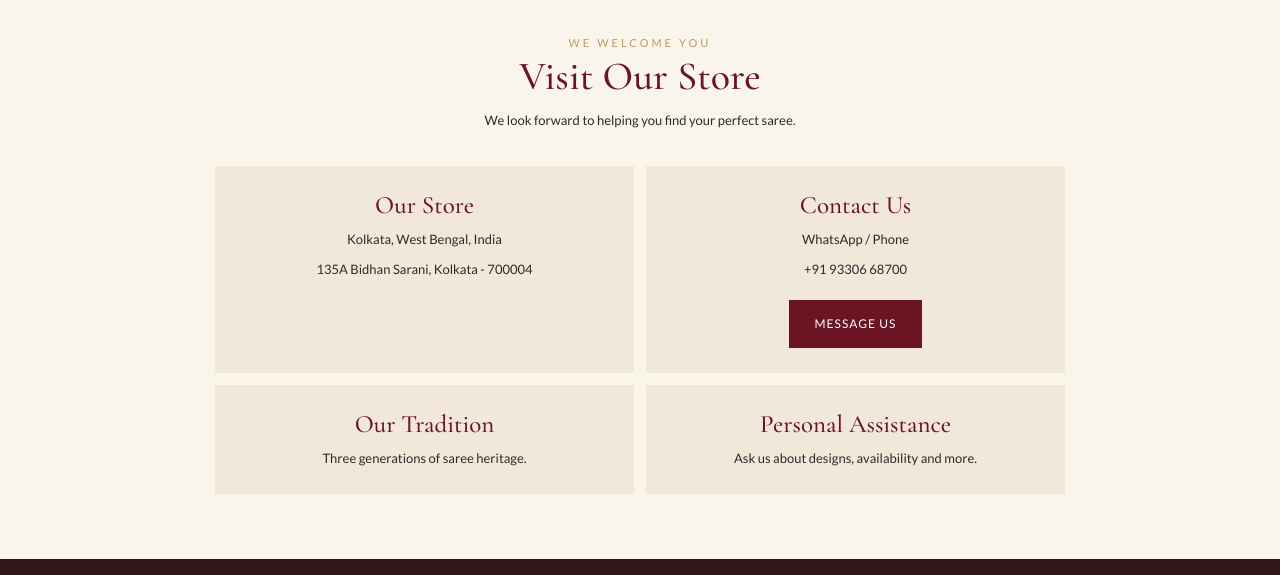
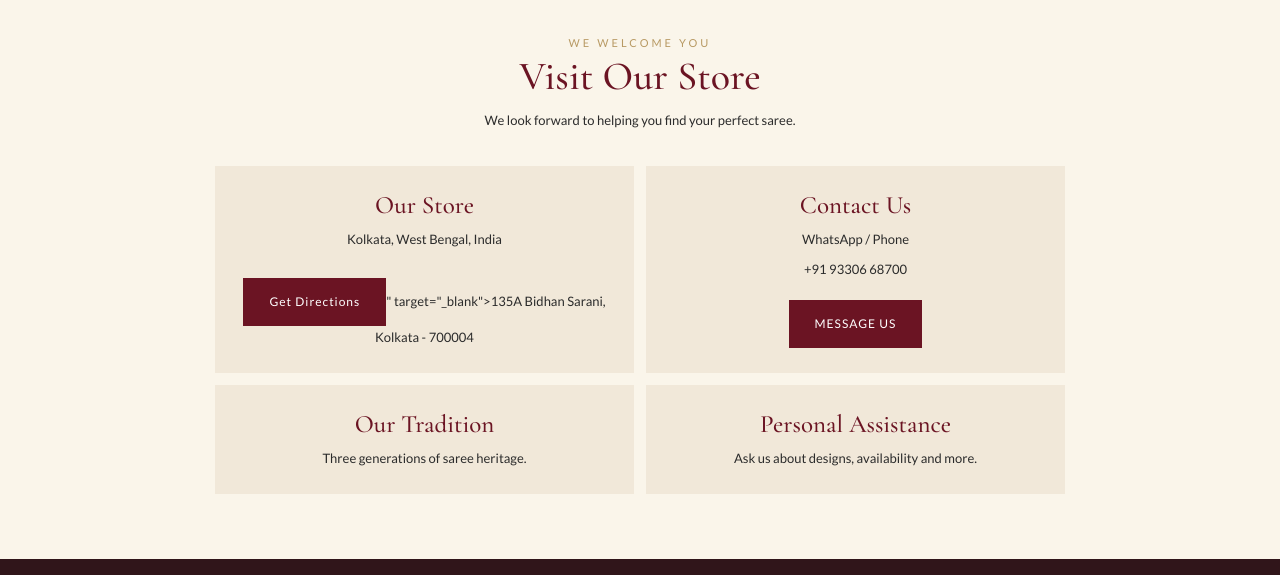
Before and after one commit to sribikrampurbastralaya/sribikrampur-bastralaya.github.io, a plain HTML site: page index.html in a window 1280 px wide. Shown: the part 3665-4240 px from the top of the page. Drawn offline with nearby package versions, Linux system fonts and the light colour scheme.

Commit message:
Update index.html

```diff
--- a/index.html
+++ b/index.html
@@ -326,7 +326,7 @@ footer a{color:var(--gold)}
     <div class="info">
       <h3>Our Store</h3>
       <p>Kolkata, West Bengal, India</p>
-      <p><a href="https://www.google.com/maps/search/?api=1&query=135A+Bidhan+Sarani%2C+Kolkata%2C+West+Bengal+700004" target="_blank">135A Bidhan Sarani, Kolkata - 700004</a></p>
+      <p><a href="<a href="https://www.google.com/maps/search/?api=1&query=135A+Bidhan+Sarani%2C+Kolkata%2C+West+Bengal+700004" target="_blank" class="btn">Get Directions</a>" target="_blank">135A Bidhan Sarani, Kolkata - 700004</a></p>
     </div>
 
     <div class="info">
```
